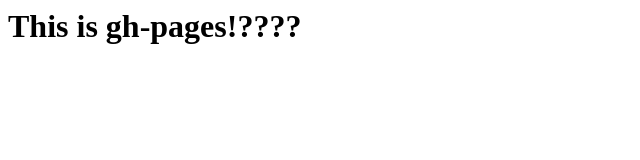
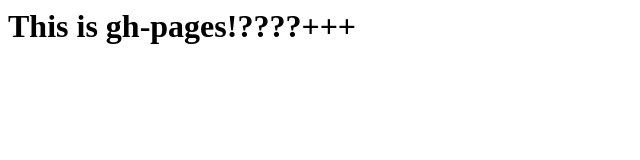
Before and after one commit to thundermiracle/playwright-html, a plain HTML site: page index.html in a window 1280 px wide. Shown: the full height of the page, 0-640 px from the left. Drawn offline with Linux system fonts and the light colour scheme.

Commit message:
trigger~~

```diff
--- a/index.html
+++ b/index.html
@@ -1 +1 @@
-<h1>This is gh-pages!????</h1>
+<h1>This is gh-pages!????+++</h1>
```
